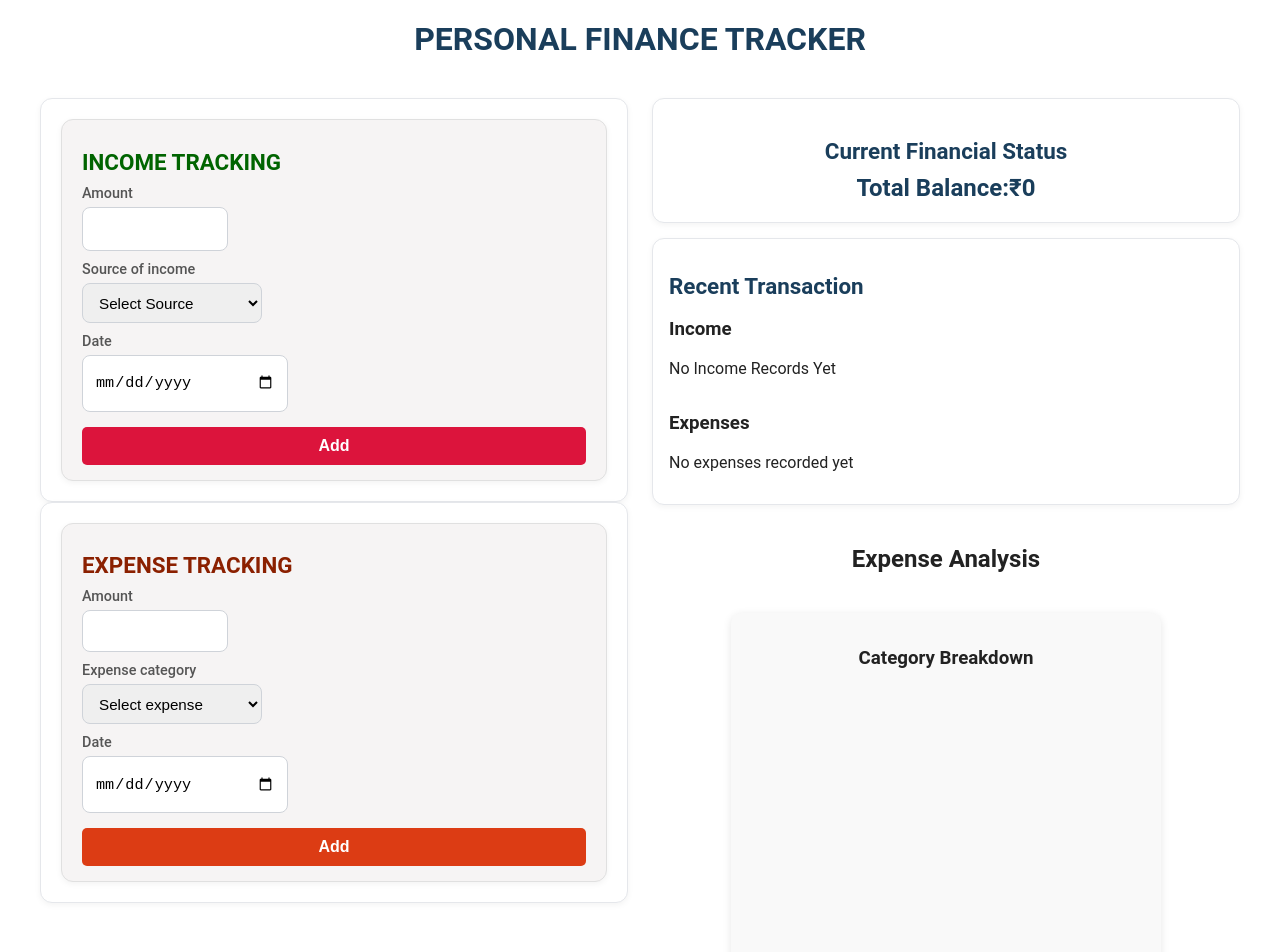
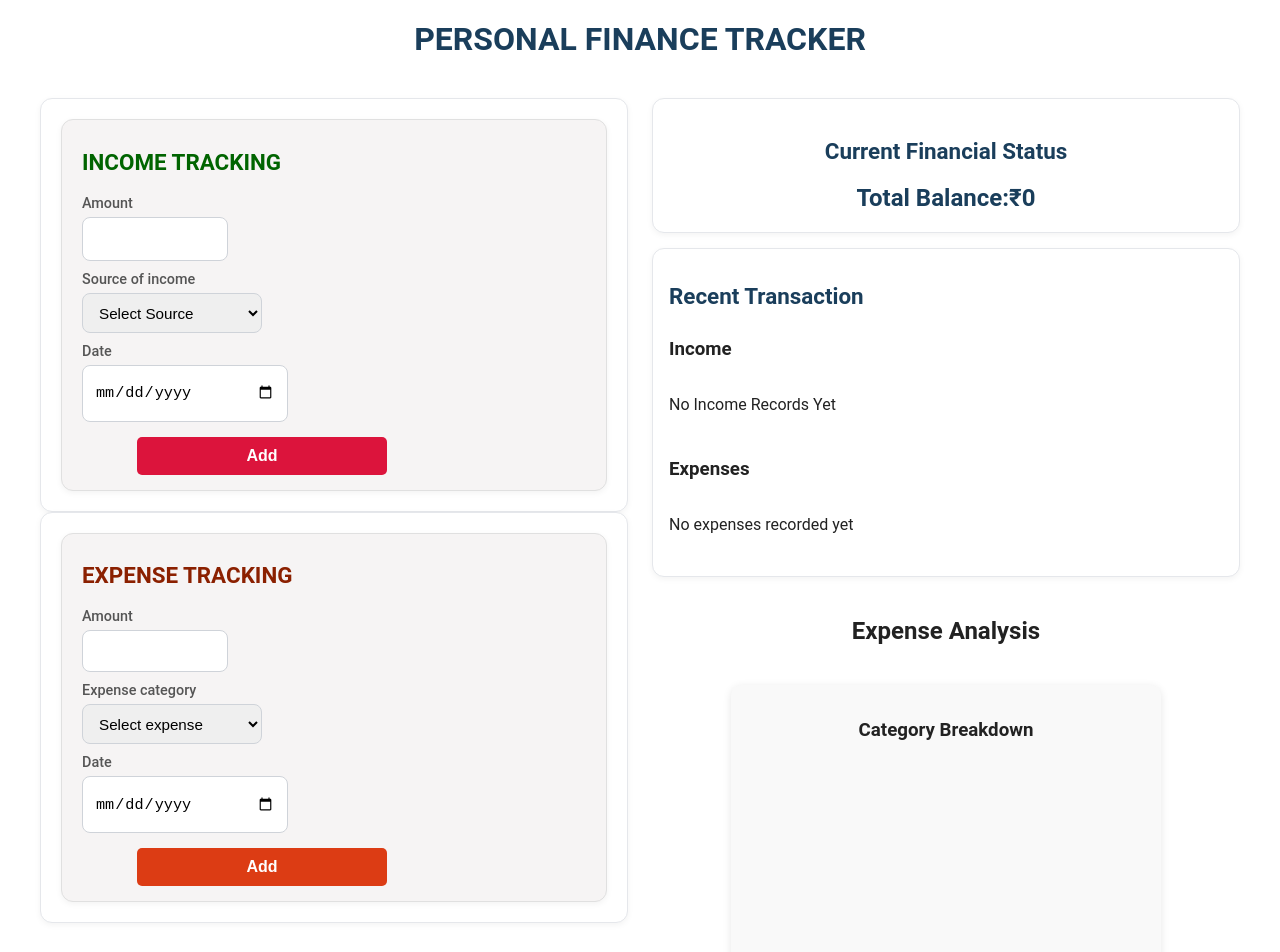
Before and after one commit to Abhijith20-28/Finance-tracker, a React (Vite) app: page / in a window 1280 px wide. Shown: the top 952 px of the page. Built offline with nearby package versions, Linux system fonts and the light colour scheme.

Commit message:
button widths adjusted

```diff
--- a/src/components/ExpenseTracker/ExpenseTracking.css
+++ b/src/components/ExpenseTracker/ExpenseTracking.css
@@ -6,6 +6,8 @@
   background-color: rgb(220, 60, 20);
   color: white;
   font-weight: bold;
+  max-width: 250px;
+  margin-left: 55px;
 }
 .expense-title{
   color: rgb(139, 32, 0);
--- a/src/components/FinanceTracker/FinanceTracker.css
+++ b/src/components/FinanceTracker/FinanceTracker.css
@@ -36,6 +36,8 @@ body {
 .expense-tracking-container,
 .financial-status,
 .recent-transaction-container {
+  display: flex;
+  flex-direction: column;
   background: #ffffff;
   border-radius: 12px;
   padding: 20px;
@@ -189,6 +191,13 @@ select:focus {
     width: 100%;
     max-width: 600px;
   }
+   .income-delete,
+  .income-edit,
+  .expense-remove,
+  .expense-edit {
+   width: 200px;
+    text-align: center;
+  }
 }
 @media (max-width: 500px) {
 
@@ -206,7 +215,7 @@ select:focus {
   .income-edit,
   .expense-remove,
   .expense-edit {
-    width: 100%;
+    width: 130px;
     text-align: center;
   }
 }
--- a/src/components/IncomeTracking/IncomeTracking.css
+++ b/src/components/IncomeTracking/IncomeTracking.css
@@ -6,6 +6,8 @@
   background-color: crimson;
   color: white;
   font-weight: bold;
+  max-width: 250px;
+  margin-left: 55px;
 }
 .income-title{
   color: darkgreen;
--- a/src/components/TransactionList/TransactionList.css
+++ b/src/components/TransactionList/TransactionList.css
@@ -1,22 +1,16 @@
-/*************************************
-  TRANSACTION LIST — FINAL CLEAN CSS
-*************************************/
 
-/* Layout container for action buttons */
 .transaction-actions {
   display: flex;
   gap: 10px;
   flex-wrap: wrap;
 }
-
-/* ------------ BUTTON STYLES ------------ */
-
 .income-delete {
   background-color: #8b5cf6;
   color: white;
   font-weight: bold;
   padding: 8px 12px;
   border-radius: 8px;
+  width: 150px;
   border: none;
   cursor: pointer;
   transition: 0.2s ease;
@@ -31,6 +25,7 @@
   font-weight: bold;
   padding: 8px 12px;
   border-radius: 8px;
+  width: 150px;
   border: none;
   cursor: pointer;
   transition: 0.2s ease;
@@ -48,6 +43,7 @@
   border: none;
   cursor: pointer;
   transition: 0.2s ease;
+  width: 150px;
 }
 .expense-remove:hover {
   background-color: #4b5563;
@@ -62,19 +58,8 @@
   border: none;
   cursor: pointer;
   transition: 0.2s ease;
+  width: 150px;
 }
 .expense-edit:hover {
   background-color: #16a34a;
 }
-
-/* ------------ MOBILE HANDLING ------------ */
-
-@media (max-width: 500px) {
-  .income-delete,
-  .income-edit,
-  .expense-remove,
-  .expense-edit {
-    width: 100%;
-    text-align: center;
-  }
-}
```
